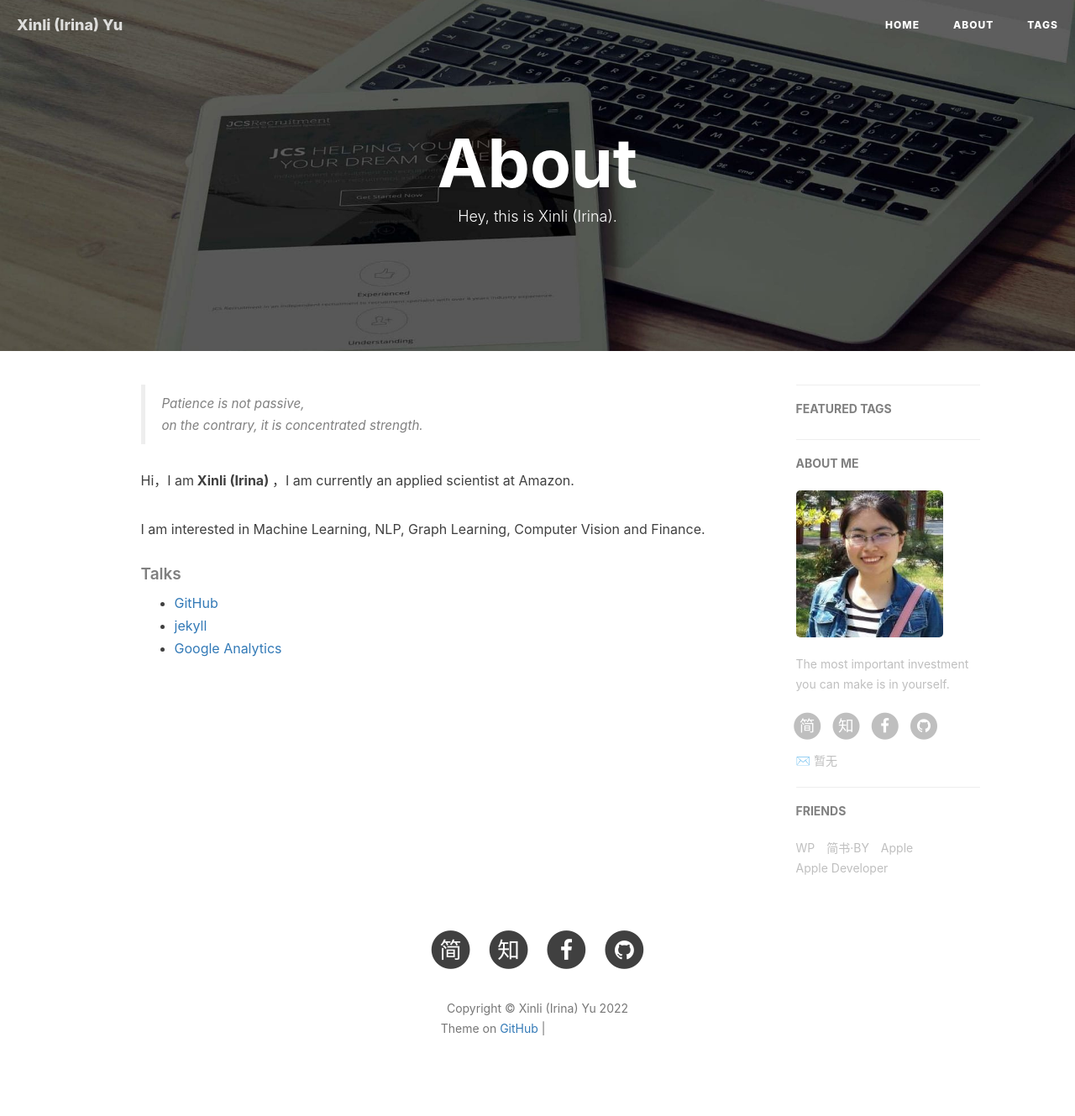
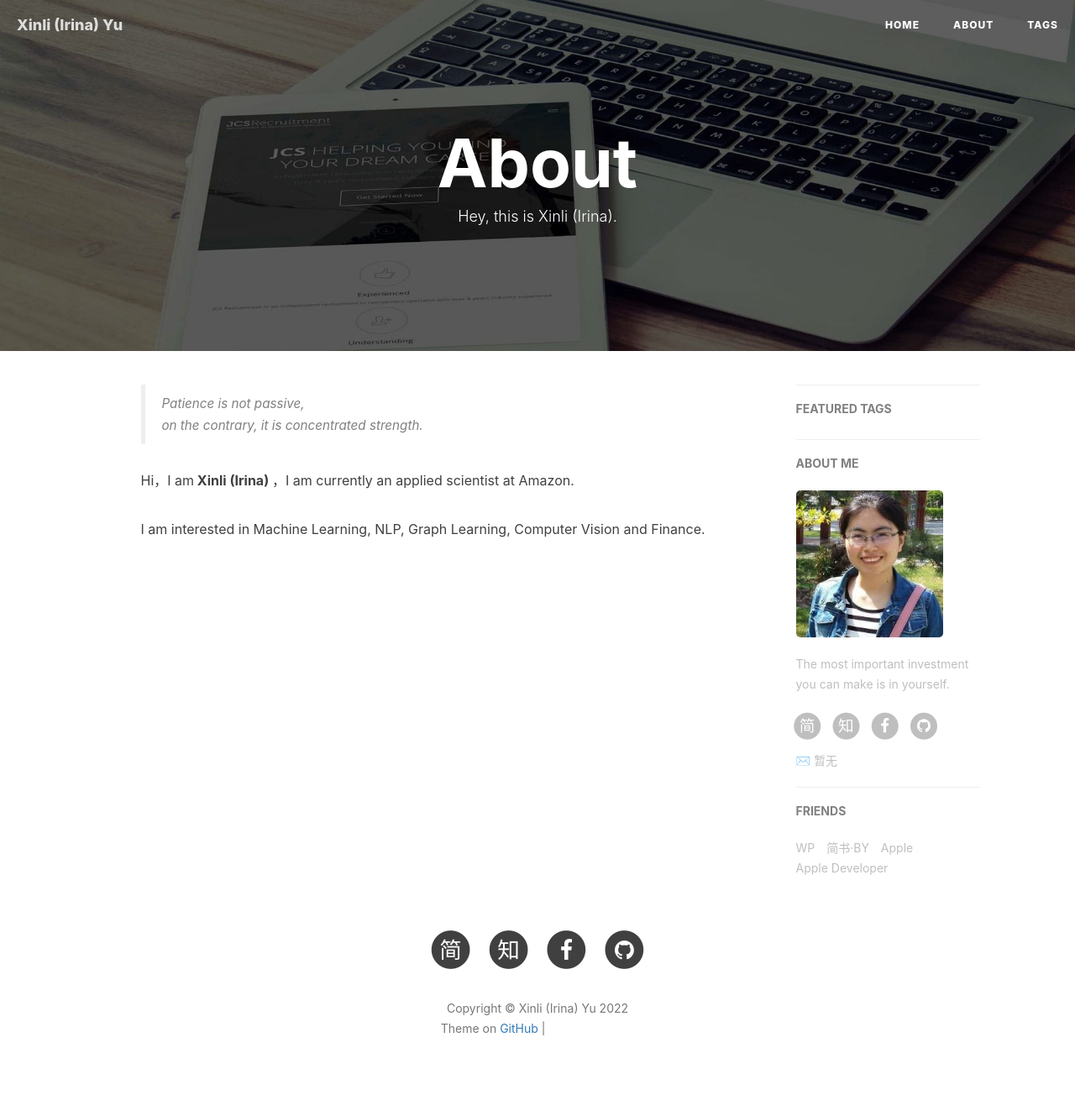
Before and after one commit to irinayu360/irinayu.github.io, a Jekyll site: the page built from about.html, in a window 1280 px wide. Shown: the whole page at 84% size. Built offline with Jekyll 4.4.1, drawn with Linux system fonts in a browser that asks for light colours; nearby versions of some CDN libraries; comment, search, counter and statistics services are not loaded; grey boxes are pictures that could not be loaded.

Commit message:
Update about.html

```diff
--- a/about.html
+++ b/about.html
@@ -26,13 +26,6 @@ header-img: "img/post-bg-rwd.jpg"
 
     <p></p>
 
-    <h5>Talks</h5>
-
-    <ul>
-        <li><a href="https://github.com">GitHub</a></li>
-        <li><a href="http://jekyll.com.cn/">jekyll</a></li>
-        <li><a href="https://analytics.google.com/analytics">Google Analytics</a></li>
-    </ul>
 </div>
 
 
```
